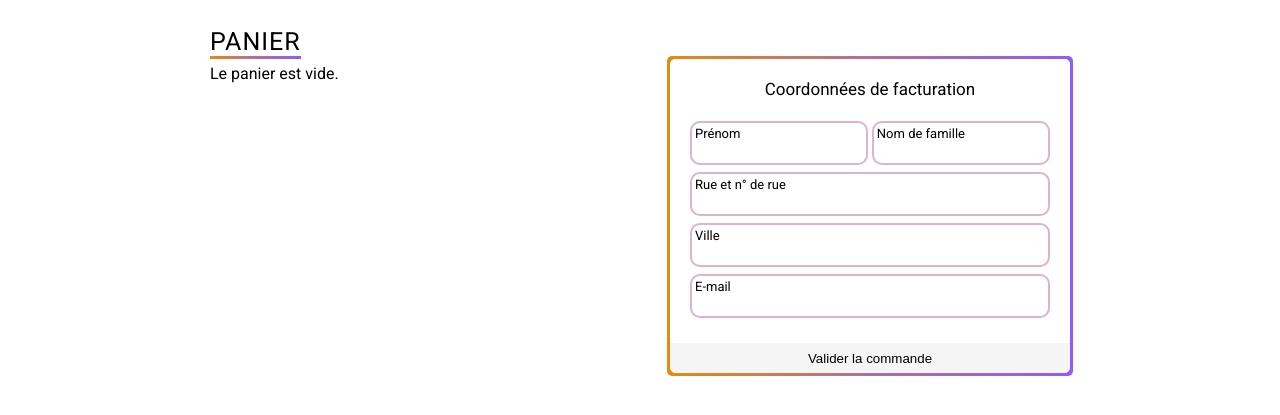
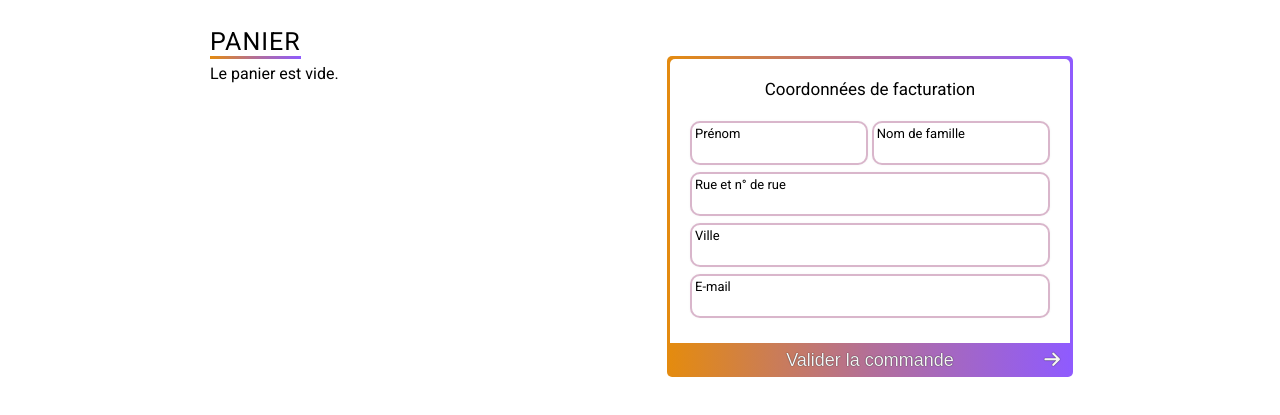
Before and after one commit to EmilieGonin/EmilieGonin_5_21122020, a plain HTML site: page cart.html in a window 1280 px wide. Shown: the part 183-598 px from the top of the page. Drawn offline with Linux system fonts and the light colour scheme.

Commit message:
Improve form design

```diff
--- a/cart.html
+++ b/cart.html
@@ -48,7 +48,10 @@
             <label for="contact_mail" class="form__label">E-mail</label>
             <input type="email" name="contact_mail" id="contact_mail" class="form__input" required>
           </div>
-          <button class="button form__button">Valider la commande</button>
+          <button class="button form__button">
+            Valider la commande
+            <i class="button__icon fas fa-arrow-right"></i>
+          </button>
         </form>
       </div>
     </section>
--- a/public/stylesheets/components/_button.scss
+++ b/public/stylesheets/components/_button.scss
@@ -1,7 +1,9 @@
 //main:../main.scss
 .button {
   position: relative;
-  display: block;
+  display: flex;
+  justify-content: center;
+  align-items: center;
   cursor: pointer;
   border-radius: 5px;
   border: 1px solid whitesmoke;
@@ -28,4 +30,8 @@
   &--centered {
     margin: auto;
   }
+  &__icon {
+    position: absolute!important;
+    right: 10px;
+  }
 }
--- a/public/stylesheets/layout/_form.scss
+++ b/public/stylesheets/layout/_form.scss
@@ -53,14 +53,27 @@
     font-size: 13px;
   }
   &__button {
+    padding-top: 5px;
     position: absolute;
     bottom: -30px;
     left: 0;
     width: 100%;
     border-radius: 0 0 5px 5px;
     outline: none;
+    background: $horizontal-colors-gradient;
+    border: none;
+    color: whitesmoke;
+    font-size: 18px;
+    text-shadow: 0px 0px 1px black;
     &::after {
       border-radius: 0 0 5px 5px;
+      left: -3px;
+      right: -3px;
+    }
+    &:hover {
+      border: none;
+      color: black;
+      text-shadow: none;
     }
   }
 }
```
Also changed, not shown: public/stylesheets/main.min.css, 1 other file.
